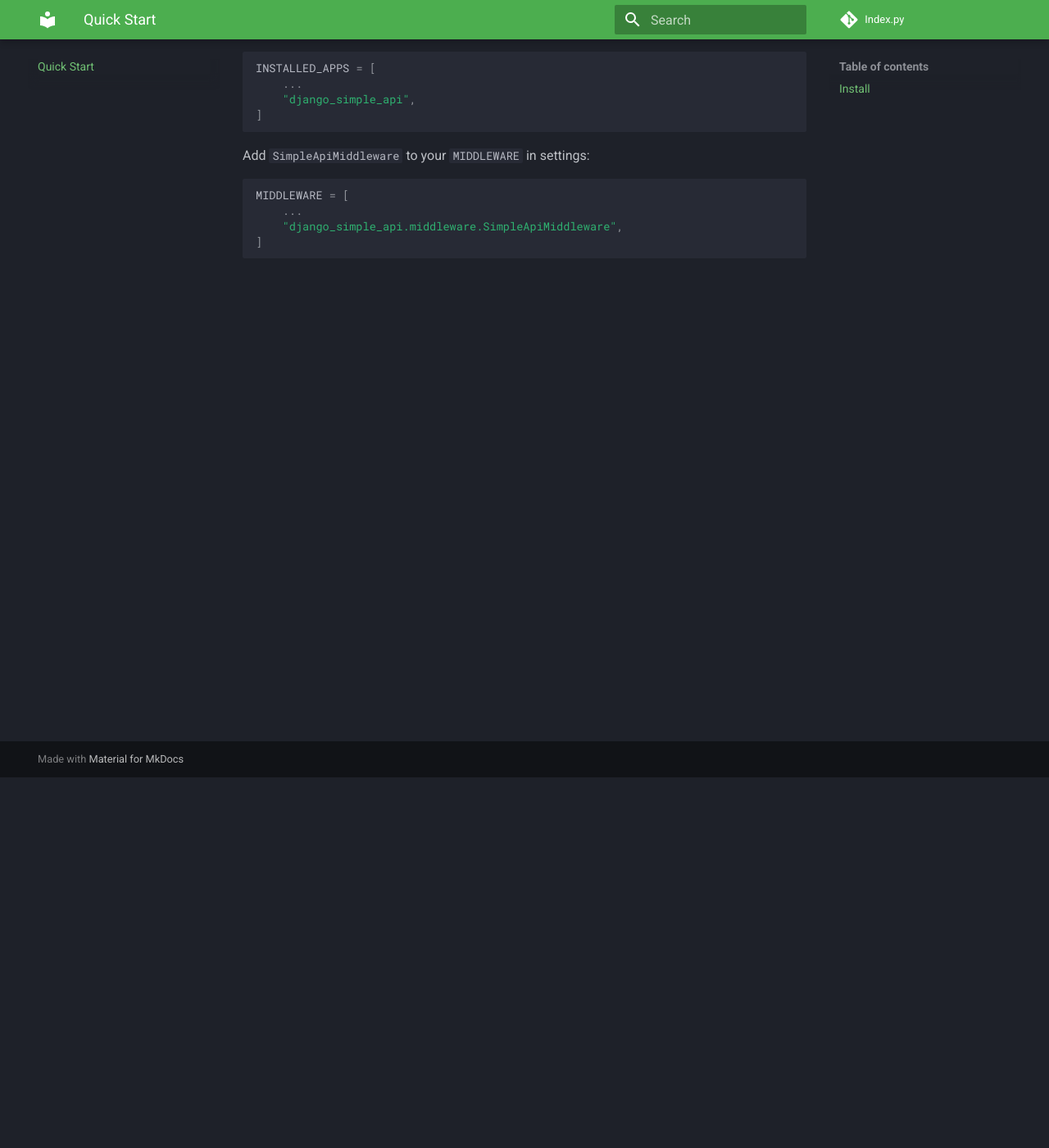
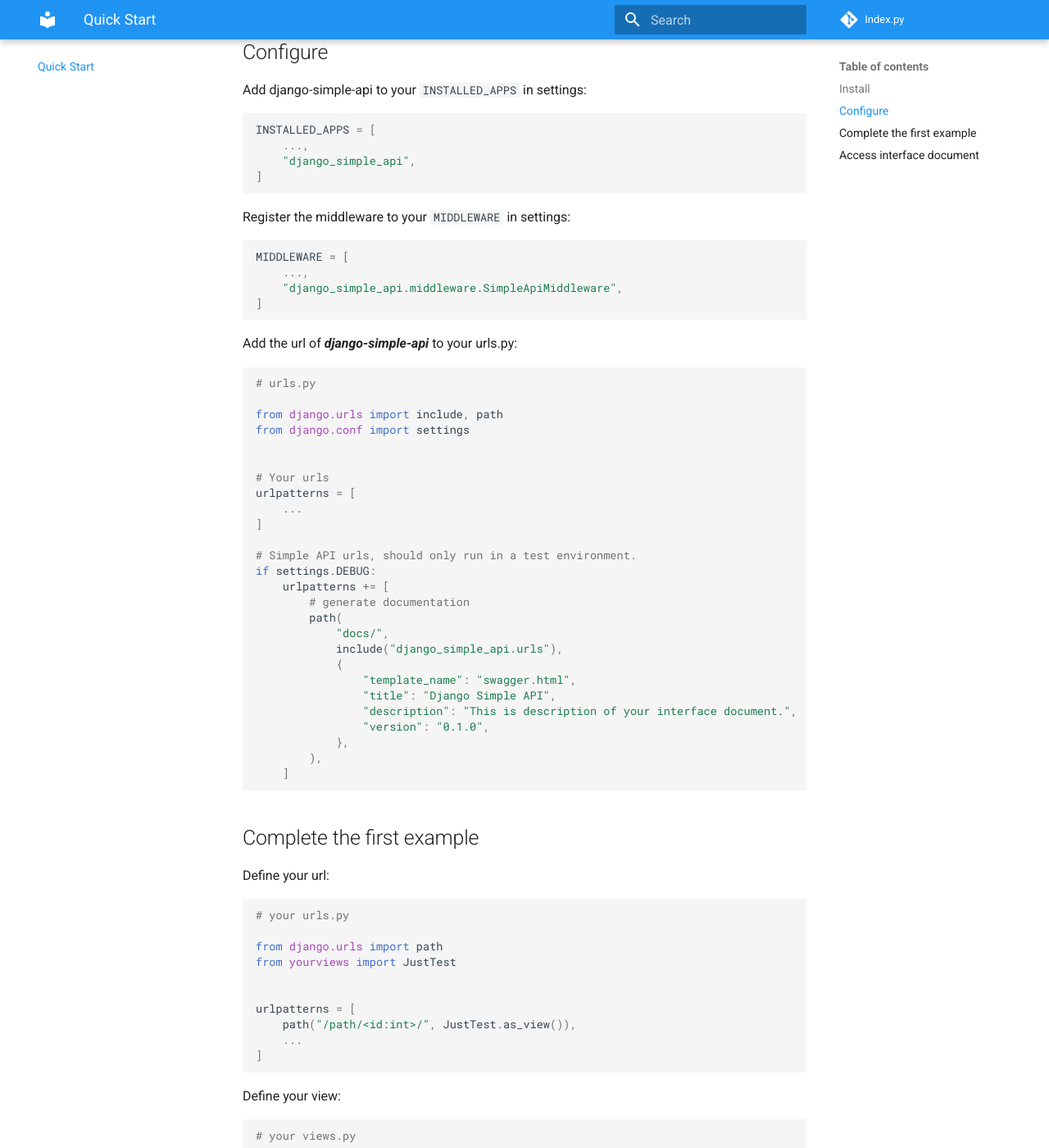
Before and after one commit to Django-Simple-API/django-simple-api, an MkDocs documentation site: the page built from docs/quick-start.md, in a window 1280 px wide and 1400 px high, scrolled down 452 px. Shown: the whole window at 82% size. Built offline with MkDocs 1.6.1 and Material for MkDocs 9.7.7, drawn with Linux system fonts in a browser that asks for light colours; comment, search, counter and statistics services are not loaded; some of the changed text lies outside the part shown.

Commit message:
update docs

````diff
--- a/docs/quick-start.md
+++ b/docs/quick-start.md
@@ -3,7 +3,7 @@
 Download and install from github
 
 ```
-pip install git+https://github.com/abersheeran/django-simple-api.git@setup.py
+pip install git+https://github.com/Django-Simple-API/django-simple-api.git@setup.py
 ```
 
 Or from coding mirror in China
@@ -12,20 +12,95 @@ Or from coding mirror in China
 pip install git+https://e.coding.net/aber/github/django-simple-api.git@setup.py
 ```
 
+## Configure
 Add django-simple-api to your `INSTALLED_APPS` in settings:
 
 ```python
 INSTALLED_APPS = [
-    ...
+    ...,
     "django_simple_api",
 ]
 ```
 
-Add `SimpleApiMiddleware` to your `MIDDLEWARE` in settings:
+Register the middleware to your `MIDDLEWARE` in settings:
 
 ```python
 MIDDLEWARE = [
-    ...
+    ...,
     "django_simple_api.middleware.SimpleApiMiddleware",
 ]
 ```
+
+Add the url of ***django-simple-api*** to your urls.py:
+
+```python
+# urls.py
+
+from django.urls import include, path
+from django.conf import settings
+
+
+# Your urls
+urlpatterns = [
+    ...
+]
+
+# Simple API urls, should only run in a test environment.
+if settings.DEBUG:
+    urlpatterns += [
+        # generate documentation
+        path(
+            "docs/",
+            include("django_simple_api.urls"),
+            {
+                "template_name": "swagger.html",
+                "title": "Django Simple API",
+                "description": "This is description of your interface document.",
+                "version": "0.1.0",
+            },
+        ),
+    ]
+```
+
+## Complete the first example
+Define your url:
+
+```python
+# your urls.py
+
+from django.urls import path
+from yourviews import JustTest
+
+
+urlpatterns = [
+    path("/path/<id:int>/", JustTest.as_view()),
+    ...
+]
+```
+
+Define your view:
+
+```python
+# your views.py
+
+from django.views import View
+from django.http.response import HttpResponse
+
+from django_simple_api import Query
+
+
+class JustTest(View):
+    def get(self, request, id: int = Query()):
+        return HttpResponse(id)
+```
+
+> To generate the document, you must declare the parameters according to the  rules of Simple API's (like the example above).
+
+> Click [Declare parameters](https://www.baidu.com) to see how to declare parameters.
+
+
+
+## Access interface document
+After the above configuration, you can start your server and access the interface documentation now.
+
+If your service is running locally, you can visit ["http://127.0.0.1:8000/docs/"](http://127.0.0.1:8000/docs/) to view your documentation.
--- a/mkdocs.yml
+++ b/mkdocs.yml
@@ -11,8 +11,8 @@ theme:
   name: "material"
   language: "en"
   palette:
-    scheme: slate
-    primary: green
+    scheme: default
+    primary: blue
   feature:
     tabs: true
 
````
Also changed, not shown: README.md (+344 -78 lines).
